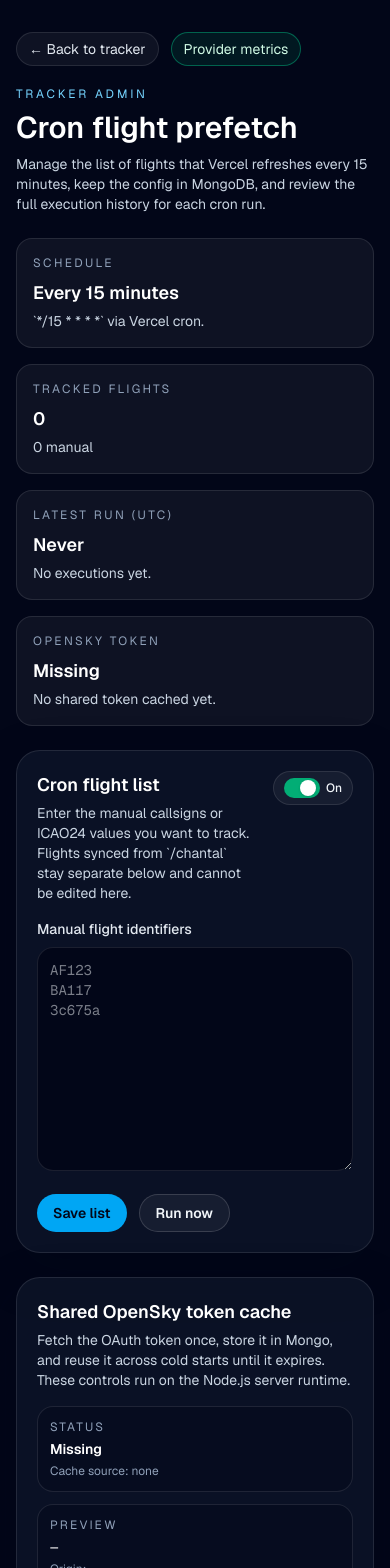
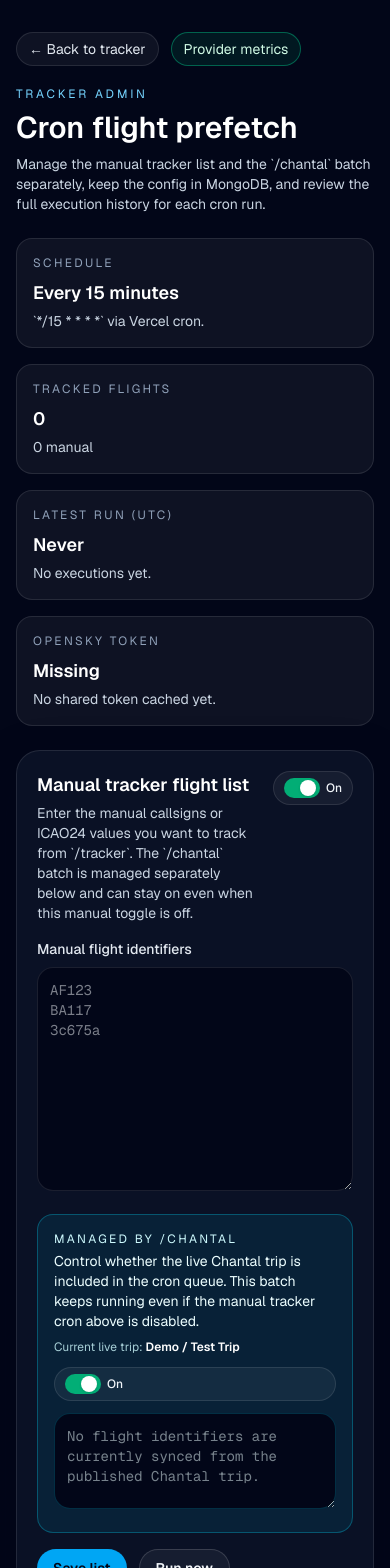
Before and after one commit to alexandrehebert/tracker, a Next.js app: page /en/tracker/cron in a window 390 px wide. Shown: the top 1568 px of the page. Built offline with nearby package versions, Linux system fonts and the light colour scheme; no server answers; the database is empty; what async_hooks, undici would draw is missing.

Commit message:
merged cron configs

```diff
--- a/app/[locale]/chantal/config/page.tsx
+++ b/app/[locale]/chantal/config/page.tsx
@@ -63,9 +63,9 @@ export default async function ChantalConfigPage({ params }: ChantalConfigPagePro
           <p className="text-xs uppercase tracking-[0.24em] text-sky-300">Friends config</p>
           <h1 className="mt-2 text-3xl font-semibold text-white">Crew itinerary setup</h1>
           <p className="mt-2 max-w-3xl text-sm text-slate-300">
-            Add each friend, their flight numbers, and any connections. Saving here also syncs the shared tracker cron list,
-            while the cron toggle below now saves its enabled state immediately. Use the buttons above to open the cron or
-            provider admin in a right-side drawer without leaving this setup view.
+            Add each friend, their flight numbers, and any connections. Saving here updates the live `/chantal` trip and its
+            synced batch, while the dedicated cron controls now live on the cron page. Use the buttons above to open the cron
+            or provider admin in a right-side drawer without leaving this setup view.
           </p>
         </div>
 
--- a/app/api/tracker/cron/config/route.ts
+++ b/app/api/tracker/cron/config/route.ts
@@ -1,4 +1,6 @@
 import { NextRequest, NextResponse } from 'next/server';
+import { getCurrentTripConfig } from '~/lib/friendsTracker';
+import { readFriendsTrackerConfig, writeFriendsTrackerConfig } from '~/lib/server/friendsTracker';
 import { getTrackerCronDashboard, writeTrackerCronConfig } from '~/lib/server/trackerCron';
 
 export const runtime = 'nodejs';
@@ -15,9 +17,23 @@ function buildJsonResponse(body: unknown, status = 200) {
   });
 }
 
+async function buildDashboardResponse() {
+  const [dashboard, chantalConfig] = await Promise.all([
+    getTrackerCronDashboard(100),
+    readFriendsTrackerConfig(),
+  ]);
+  const currentTrip = getCurrentTripConfig(chantalConfig);
+
+  return {
+    ...dashboard,
+    chantalCronEnabled: chantalConfig.cronEnabled !== false,
+    chantalCurrentTripName: currentTrip?.name ?? null,
+  };
+}
+
 export async function GET() {
   try {
-    const payload = await getTrackerCronDashboard(100);
+    const payload = await buildDashboardResponse();
     return buildJsonResponse(payload);
   } catch (error) {
     const message = error instanceof Error ? error.message : 'Unable to load tracker cron settings.';
@@ -30,22 +46,33 @@ export async function PUT(request: NextRequest) {
     const body = await request.json().catch(() => null) as {
       identifiers?: string[] | string;
       enabled?: boolean;
+      chantalEnabled?: boolean;
     } | null;
 
     const hasIdentifiers = typeof body?.identifiers === 'string' || Array.isArray(body?.identifiers);
     const hasEnabled = typeof body?.enabled === 'boolean';
+    const hasChantalEnabled = typeof body?.chantalEnabled === 'boolean';
 
-    if (!body || (!hasIdentifiers && !hasEnabled)) {
-      return buildJsonResponse({ error: 'Provide cron identifiers or an enabled flag to save.' }, 400);
+    if (!body || (!hasIdentifiers && !hasEnabled && !hasChantalEnabled)) {
+      return buildJsonResponse({ error: 'Provide cron identifiers, the manual cron state, or the Chantal cron state to save.' }, 400);
     }
 
-    await writeTrackerCronConfig({
-      identifiers: hasIdentifiers ? body.identifiers : undefined,
-      enabled: hasEnabled ? body.enabled : undefined,
-      updatedBy: 'tracker/cron admin page',
-    });
+    if (hasIdentifiers || hasEnabled) {
+      await writeTrackerCronConfig({
+        identifiers: hasIdentifiers ? body.identifiers : undefined,
+        enabled: hasEnabled ? body.enabled : undefined,
+        updatedBy: 'tracker/cron admin page',
+      });
+    }
 
-    const payload = await getTrackerCronDashboard(100);
+    if (hasChantalEnabled) {
+      await writeFriendsTrackerConfig({
+        cronEnabled: body.chantalEnabled,
+        updatedBy: 'tracker/cron admin page',
+      });
+    }
+
+    const payload = await buildDashboardResponse();
     return buildJsonResponse(payload);
   } catch (error) {
     const message = error instanceof Error ? error.message : 'Unable to save tracker cron settings.';
--- a/components/tracker/cron/TrackerCronAdminClient.tsx
+++ b/components/tracker/cron/TrackerCronAdminClient.tsx
@@ -166,16 +166,22 @@ function getManualIdentifiers(config: TrackerCronDashboard['config']): string[]
   return config.identifiers.filter((identifier) => !chantalIdentifiers.has(identifier));
 }
 
+function getChantalCronEnabled(dashboard: TrackerCronDashboard): boolean {
+  return dashboard.chantalCronEnabled ?? getChantalIdentifiers(dashboard.config).length > 0;
+}
+
 export function TrackerCronAdminClient({ initialDashboard }: { initialDashboard: TrackerCronDashboard }) {
   const locale = useLocale();
   const [dashboard, setDashboard] = useState(initialDashboard);
   const [identifiersInput, setIdentifiersInput] = useState(getManualIdentifiers(initialDashboard.config).join('\n'));
   const [enabled, setEnabled] = useState(initialDashboard.config.enabled);
+  const [chantalEnabled, setChantalEnabled] = useState(getChantalCronEnabled(initialDashboard));
   const [manualToken, setManualToken] = useState('');
   const [manualTokenExpirySeconds, setManualTokenExpirySeconds] = useState('1800');
   const [revealedToken, setRevealedToken] = useState<string | null>(null);
   const [isSaving, setIsSaving] = useState(false);
   const [isSavingEnabled, setIsSavingEnabled] = useState(false);
+  const [isSavingChantalEnabled, setIsSavingChantalEnabled] = useState(false);
   const [isRunning, setIsRunning] = useState(false);
   const [activeTokenAction, setActiveTokenAction] = useState<'checking' | 'refreshing' | 'clearing' | 'setting' | 'copying' | null>(null);
   const [notice, setNotice] = useState<{ type: 'success' | 'error' | 'info'; text: string } | null>(null);
@@ -184,6 +190,7 @@ export function TrackerCronAdminClient({ initialDashboard }: { initialDashboard:
   const latestRun = useMemo(() => dashboard.history[0] ?? null, [dashboard.history]);
   const manualIdentifiers = useMemo(() => getManualIdentifiers(dashboard.config), [dashboard.config]);
   const chantalIdentifiers = useMemo(() => getChantalIdentifiers(dashboard.config), [dashboard.config]);
+  const chantalCurrentTripName = dashboard.chantalCurrentTripName ?? null;
   const visibleHistory = useMemo(
     () => dashboard.history.slice(0, visibleHistoryCount),
     [dashboard.history, visibleHistoryCount],
@@ -212,6 +219,7 @@ export function TrackerCronAdminClient({ initialDashboard }: { initialDashboard:
     setDashboard(payload);
     setIdentifiersInput(getManualIdentifiers(payload.config).join('\n'));
     setEnabled(payload.config.enabled);
+    setChantalEnabled(getChantalCronEnabled(payload));
     return payload;
   }
 
@@ -237,12 +245,13 @@ export function TrackerCronAdminClient({ initialDashboard }: { initialDashboard:
 
       setDashboard(payload);
       setEnabled(payload.config.enabled);
-      setNotice({ type: 'success', text: `Cron ${payload.config.enabled ? 'enabled' : 'disabled'} and saved.` });
+      setChantalEnabled(getChantalCronEnabled(payload));
+      setNotice({ type: 'success', text: `Manual tracker cron ${payload.config.enabled ? 'enabled' : 'disabled'} and saved.` });
     } catch (error) {
       setEnabled(previousValue);
       setNotice({
         type: 'error',
-        text: error instanceof Error ? error.message : 'Unable to save the cron enabled state.',
+        text: error instanceof Error ? error.message : 'Unable to save the manual tracker cron state.',
       });
     } finally {
       setIsSavingEnabled(false);
@@ -272,9 +281,10 @@ export function TrackerCronAdminClient({ initialDashboard }: { initialDashboard:
       }
 
       setDashboard(payload);
-      setIdentifiersInput(payload.config.identifiers.join('\n'));
+      setIdentifiersInput(getManualIdentifiers(payload.config).join('\n'));
       setEnabled(payload.config.enabled);
-      setNotice({ type: 'success', text: 'Cron configuration saved to MongoDB.' });
+      setChantalEnabled(getChantalCronEnabled(payload));
+      setNotice({ type: 'success', text: 'Manual tracker cron list saved to MongoDB.' });
     } catch (error) {
       setNotice({
         type: 'error',
@@ -282,6 +292,47 @@ export function TrackerCronAdminClient({ initialDashboard }: { initialDashboard:
       });
     } finally {
       setIsSaving(false);
+    }
+  }
+
+  async function handleChantalEnabledToggle(nextValue: boolean) {
+    const previousValue = chantalEnabled;
+    setChantalEnabled(nextValue);
+    setIsSavingChantalEnabled(true);
+    setNotice(null);
+
+    try {
+      const response = await fetch('/api/tracker/cron/config', {
+        method: 'PUT',
+        headers: {
+          'Content-Type': 'application/json',
+        },
+        body: JSON.stringify({ chantalEnabled: nextValue }),
+      });
+
+      const payload: unknown = await readApiPayload<TrackerCronDashboard>(response);
+      if (!response.ok || isErrorResponse(payload) || !isTrackerCronDashboard(payload)) {
+        throw new Error(isErrorResponse(payload) ? payload.error : 'Unable to save the Chantal cron state.');
+      }
+
+      setDashboard(payload);
+      setChantalEnabled(getChantalCronEnabled(payload));
+      setEnabled(payload.config.enabled);
+      setIdentifiersInput(getManualIdentifiers(payload.config).join('\n'));
+      setNotice({
+        type: 'success',
+        text: (payload.chantalCronEnabled ?? nextValue)
+          ? 'Chantal cron enabled and kept separate from the manual tracker toggle.'
+          : 'Chantal cron disabled and removed from the cron queue.',
+      });
+    } catch (error) {
+      setChantalEnabled(previousValue);
+      setNotice({
+        type: 'error',
+        text: error instanceof Error ? error.message : 'Unable to save the Chantal cron state.',
+      });
+    } finally {
+      setIsSavingChantalEnabled(false);
     }
   }
 
@@ -515,16 +566,16 @@ export function TrackerCronAdminClient({ initialDashboard }: { initialDashboard:
           <form onSubmit={handleSave} className="rounded-3xl border border-white/10 bg-slate-900/70 p-5 shadow-[0_18px_50px_rgba(2,6,23,0.25)]">
             <div className="flex items-start justify-between gap-4">
               <div>
-                <h2 className="text-lg font-semibold text-white">Cron flight list</h2>
+                <h2 className="text-lg font-semibold text-white">Manual tracker flight list</h2>
                 <p className="mt-1 text-sm text-slate-300">
-                  Enter the manual callsigns or ICAO24 values you want to track. Flights synced from `/chantal` stay separate below and cannot be edited here.
+                  Enter the manual callsigns or ICAO24 values you want to track from `/tracker`. The `/chantal` batch is managed separately below and can stay on even when this manual toggle is off.
                 </p>
               </div>
               <ToggleSwitch
                 checked={enabled}
                 onToggle={handleEnabledToggle}
-                label="Enable or disable the shared tracker cron"
-                disabled={isSaving || isSavingEnabled}
+                label="Enable or disable the manual tracker cron list"
+                disabled={isSaving || isSavingEnabled || isSavingChantalEnabled}
                 pending={isSavingEnabled}
               />
             </div>
@@ -540,20 +591,36 @@ export function TrackerCronAdminClient({ initialDashboard }: { initialDashboard:
               className="mt-2 min-h-56 w-full rounded-2xl border border-white/10 bg-slate-950 px-3 py-3 font-mono text-sm text-slate-100 outline-none transition focus:border-sky-400/60"
             />
 
-            {chantalIdentifiers.length > 0 ? (
             <div className="mt-4 rounded-2xl border border-cyan-400/30 bg-cyan-500/10 p-4">
+              <div className="flex flex-col gap-3 sm:flex-row sm:items-start sm:justify-between">
+                <div>
                   <div className="text-xs uppercase tracking-[0.2em] text-cyan-100">Managed by /chantal</div>
                   <p className="mt-1 text-sm text-cyan-50">
-                  This batch is synced automatically from the Chantal page. Disable it there if you want these entries removed from the shared cron list.
+                    Control whether the live Chantal trip is included in the cron queue. This batch keeps running even if the manual tracker cron above is disabled.
                   </p>
+                  <p className="mt-2 text-xs text-cyan-100/80">
+                    Current live trip: <span className="font-semibold text-white">{chantalCurrentTripName ?? 'No published Chantal trip selected yet'}</span>
+                  </p>
+                </div>
+                <ToggleSwitch
+                  checked={chantalEnabled}
+                  onToggle={handleChantalEnabledToggle}
+                  label="Enable or disable the Chantal cron batch"
+                  disabled={isSaving || isSavingEnabled || isSavingChantalEnabled}
+                  pending={isSavingChantalEnabled}
+                />
+              </div>
+
               <textarea
                 readOnly
                 aria-label="Chantal-managed flight identifiers"
                 value={chantalIdentifiers.join('\n')}
+                placeholder={chantalEnabled
+                  ? 'No flight identifiers are currently synced from the published Chantal trip.'
+                  : 'Enable the Chantal cron batch to sync the published trip here.'}
                 className="mt-3 min-h-24 w-full rounded-2xl border border-cyan-400/20 bg-slate-950 px-3 py-3 font-mono text-sm text-cyan-50 outline-none"
               />
             </div>
-            ) : null}
 
             <div className="mt-4 flex flex-wrap gap-3">
               <button
--- a/components/tracker/cron/TrackerCronPageContent.tsx
+++ b/components/tracker/cron/TrackerCronPageContent.tsx
@@ -1,4 +1,6 @@
 import { TrackerCronAdminClient } from './TrackerCronAdminClient';
+import { getCurrentTripConfig } from '~/lib/friendsTracker';
+import { readFriendsTrackerConfig } from '~/lib/server/friendsTracker';
 import { getTrackerCronDashboard } from '~/lib/server/trackerCron';
 
 interface TrackerCronPageContentProps {
@@ -6,7 +8,16 @@ interface TrackerCronPageContentProps {
 }
 
 export async function TrackerCronPageContent({ showIntro = true }: TrackerCronPageContentProps) {
-  const dashboard = await getTrackerCronDashboard(100);
+  const [dashboard, chantalConfig] = await Promise.all([
+    getTrackerCronDashboard(100),
+    readFriendsTrackerConfig(),
+  ]);
+  const currentTrip = getCurrentTripConfig(chantalConfig);
+  const initialDashboard = {
+    ...dashboard,
+    chantalCronEnabled: chantalConfig.cronEnabled !== false,
+    chantalCurrentTripName: currentTrip?.name ?? null,
+  };
 
   return (
     <>
@@ -15,14 +26,14 @@ export async function TrackerCronPageContent({ showIntro = true }: TrackerCronPa
           <p className="text-xs uppercase tracking-[0.24em] text-sky-300">Tracker admin</p>
           <h1 className="mt-2 text-3xl font-semibold text-white">Cron flight prefetch</h1>
           <p className="mt-2 max-w-3xl text-sm text-slate-300">
-            Manage the list of flights that Vercel refreshes every 15 minutes, keep the config in MongoDB,
+            Manage the manual tracker list and the `/chantal` batch separately, keep the config in MongoDB,
             and review the full execution history for each cron run.
           </p>
         </div>
       ) : null}
 
       <div className={showIntro ? 'mt-6' : ''}>
-        <TrackerCronAdminClient initialDashboard={dashboard} />
+        <TrackerCronAdminClient initialDashboard={initialDashboard} />
       </div>
     </>
   );
--- a/components/tracker/friends/FriendsConfigClient.tsx
+++ b/components/tracker/friends/FriendsConfigClient.tsx
@@ -2,7 +2,6 @@
 
 import { Plus, Users } from 'lucide-react';
 import { FriendsConfigProvider, useFriendsConfig } from './FriendsConfigContext';
-import { CronSection } from './CronSection';
 import { TripsSection } from './TripsSection';
 import { SaveBar } from './SaveBar';
 import { FriendCard } from './FriendCard';
@@ -18,7 +17,6 @@ function FriendsConfigInner() {
 
   return (
     <div className="space-y-6">
-      <CronSection />
       <TripsSection />
       <SaveBar />
 
--- a/lib/server/trackerCron.ts
+++ b/lib/server/trackerCron.ts
@@ -65,6 +65,8 @@ export interface TrackerCronDashboard {
   config: TrackerCronConfig;
   history: TrackerCronRun[];
   openSkyToken: OpenSkyTokenStatus;
+  chantalCronEnabled?: boolean;
+  chantalCurrentTripName?: string | null;
 }
 
 type TrackerCronConfigDocument = TrackerCronConfig & {
@@ -450,7 +452,11 @@ export async function runTrackerCronJob(options: {
   requestedBy?: string | null;
 } = {}): Promise<TrackerCronRun> {
   const config = await readTrackerCronConfig();
-  const identifiers = normalizeTrackerCronIdentifiers(options.overrideIdentifiers ?? config.identifiers);
+  const defaultIdentifiers = Array.from(new Set([
+    ...(config.enabled ? config.manualIdentifiers : []),
+    ...config.chantalIdentifiers,
+  ]));
+  const identifiers = normalizeTrackerCronIdentifiers(options.overrideIdentifiers ?? defaultIdentifiers);
   const sequence = trackerCronRunSequence++;
   const startedAt = Date.now() + sequence;
   const runId = `tracker-cron:${startedAt}:${Math.random().toString(36).slice(2, 8)}`;
@@ -473,14 +479,14 @@ export async function runTrackerCronJob(options: {
 
   await persistTrackerCronRun(baseRun);
 
-  if (!config.enabled && !options.overrideIdentifiers) {
+  if (!config.enabled && config.chantalIdentifiers.length === 0 && !options.overrideIdentifiers) {
     const finishedAt = Date.now();
     const skippedRun: TrackerCronRun = {
       ...baseRun,
       status: 'skipped',
       finishedAt,
       durationMs: finishedAt - startedAt,
-      error: 'Tracker cron is disabled in the saved configuration.',
+      error: 'The manual tracker cron is disabled and no Chantal-managed flights are enabled.',
     };
     await persistTrackerCronRun(skippedRun);
     return skippedRun;
```
Also changed, not shown: 1 other file (tests, documents, lock files or other folders). Lines whose indentation alone changed are shown as unchanged.
